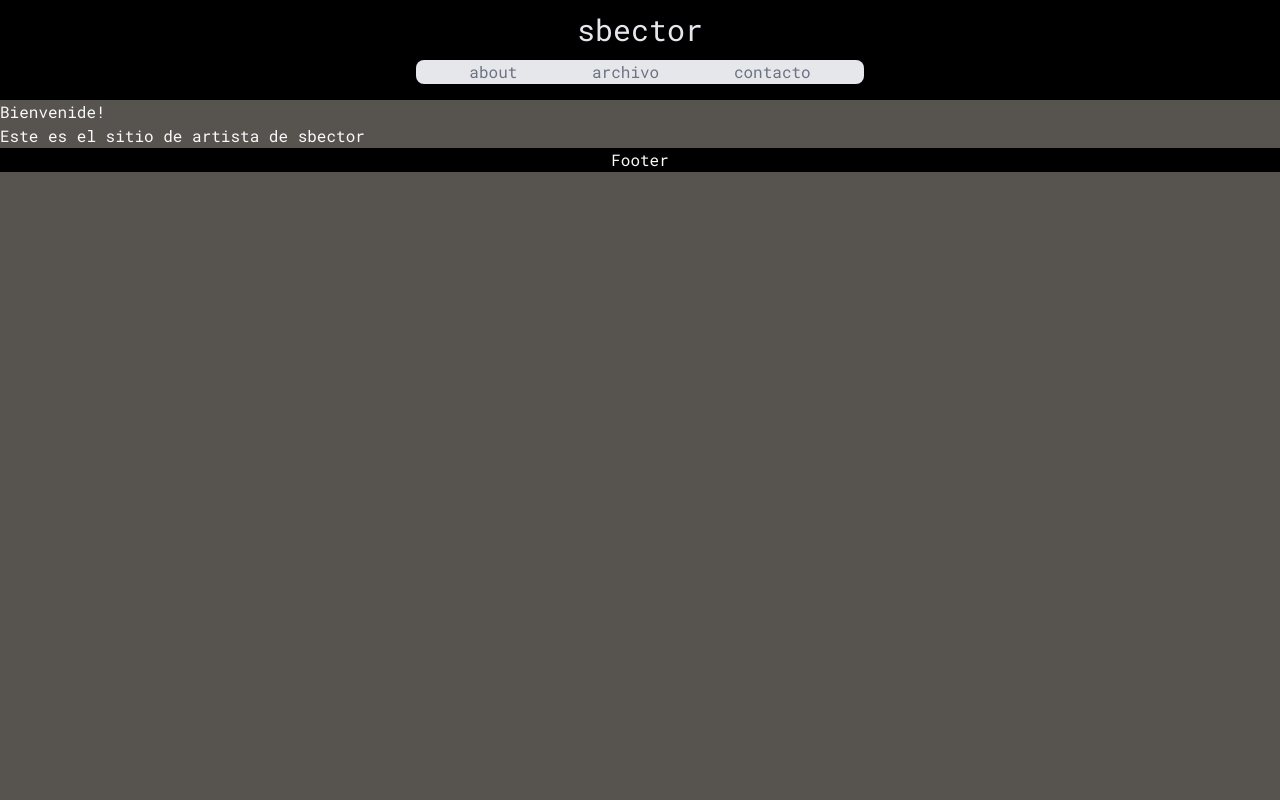
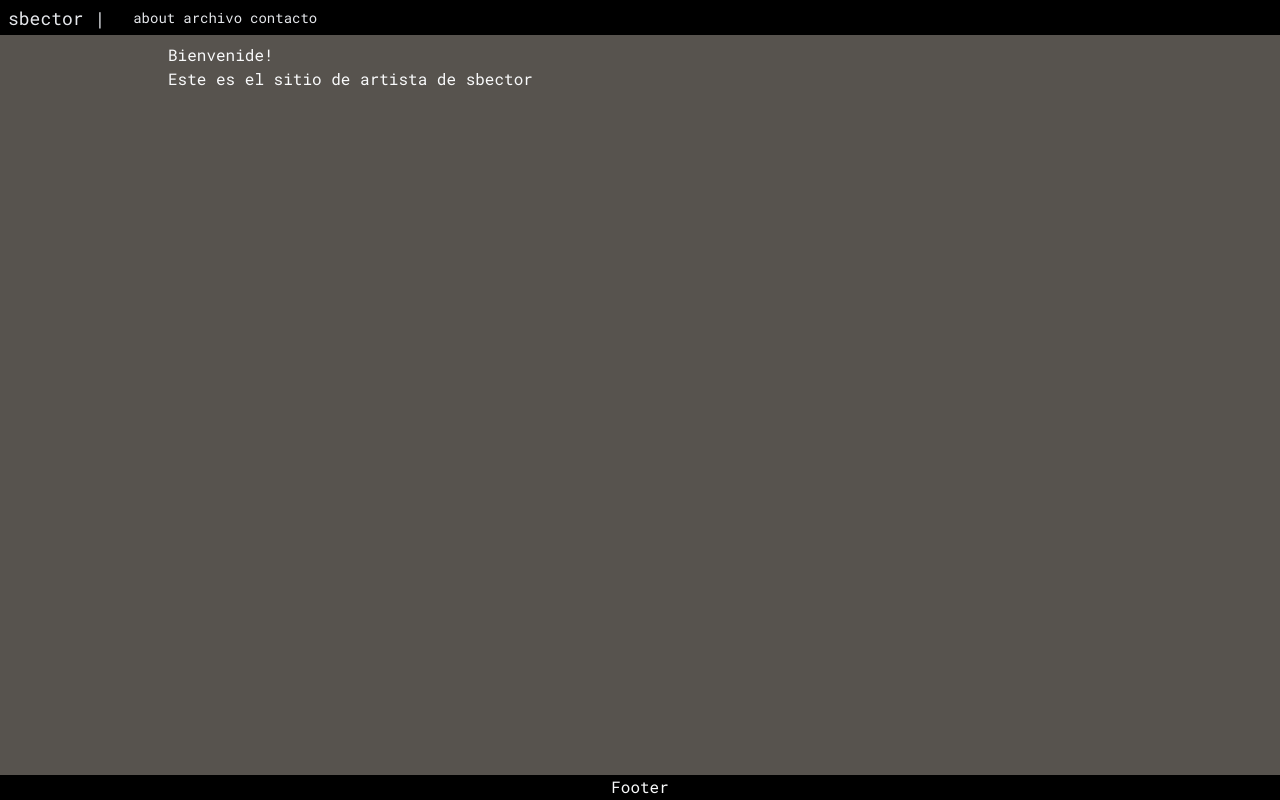
Before and after one commit to Sbector/artista, a Next.js app: page / in a window 1280 px wide. Built offline with nearby package versions, Linux system fonts and the light colour scheme.

Commit message:
Style header and wrapper

```diff
--- a/src/app/_components/Footer.tsx
+++ b/src/app/_components/Footer.tsx
@@ -3,7 +3,9 @@ export default function Footer() {
         <footer className="
         w-screen
         bg-black
-        text-center">
+        text-center
+        h-[25px]
+        ">
             <p>Footer</p>
         </footer>
     )
--- a/src/app/_components/Header.tsx
+++ b/src/app/_components/Header.tsx
@@ -9,29 +9,29 @@ export default function Header() {
     return (
         <header className="
         sticky
+        flex
+        flex-row
         top-0
         z-50
         w-screen
-        h-[100px]
+        h-[35px]
         bg-black
-        text-center">
+        ">
             <div className="
-            py-3">
+            py-1 px-2">
                 <Link href="/" className="
                 text-gray-200
-                text-3xl">sbector</Link>
+                text-lg">sbector |</Link>
             </div>
             <nav className="
             relative
-            mx-4">
+            text-center">
                 <ul className="
+                text-sm
                 flex
                 flex-wrap
-                bg-gray-200
-                rounded-lg
-                max-w-md
                 mx-auto
-                px-4">
+                py-2 px-4">
                     {Sections.map(({ label, route }) => {
                         const isActive = pathname.startsWith(route)
                         return (
@@ -41,7 +41,7 @@ export default function Header() {
                         mx-1">
                             <Link href={route}
                             className={`${isActive ?
-                                'font-bold text-gray-600 hover:text-gray-900' : 'text-gray-500 hover:text-gray-900'}`}
+                                'font-bold text-gray-100 hover:text-gray-400' : 'text-gray-200 hover:text-gray-400'}`}
                             >{label}</Link>
                         </li>
                     )})}
--- /dev/null
+++ b/src/app/_components/Wrapper.tsx
@@ -0,0 +1,19 @@
+export default function Wrapper({
+    children,
+    className
+}:{
+    children: React.ReactNode,
+    className?: any
+}) {
+    return (
+        <div className={`flex flex-col
+        min-h-[calc(100vh-60px)] max-w-full
+        mt-70 py-2 px-10 snap-start
+        md:w-[700px] md:mx-auto
+        lg:w-[820px]
+        xl:w-[1024px]
+        ${className}`}>
+            {children}
+        </div>
+    )
+}
--- a/src/app/layout.tsx
+++ b/src/app/layout.tsx
@@ -3,6 +3,7 @@ import { Roboto_Mono } from 'next/font/google'
 import Header from './_components/Header'
 import Footer from './_components/Footer'
 import { Metadata } from 'next'
+import Wrapper from './_components/Wrapper'
 
 const roboto = Roboto_Mono({
   subsets: ['latin'],
@@ -30,9 +31,11 @@ export default function RootLayout({
     text-gray-50
     ${roboto.className}`}>
       <body>
-        <Header/>
-        {children}
-        <Footer/>
+        <Header />
+        <Wrapper>
+          {children}
+        </Wrapper>
+        <Footer />
       </body>
     </html>
   )
```
